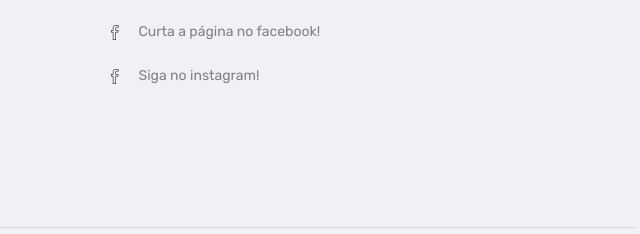
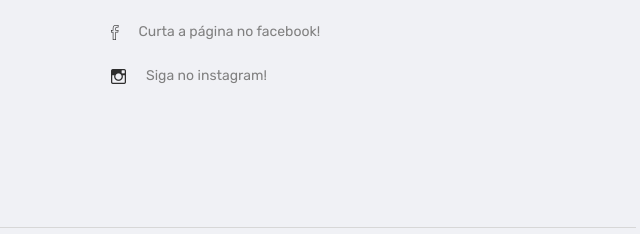
Before and after one commit to ca-r0-l/andremir-salgados, a plain HTML site: page index.html in a window 1280 px wide. Shown: the part 2566-2800 px from the top of the page, 544-1184 px from the left. Drawn offline with Linux system fonts and the light colour scheme; files whose address does not match are found by name.

Commit message:
corrigindo ( ¬¬ ) links para o instagram

```diff
--- a/index.html
+++ b/index.html
@@ -317,7 +317,7 @@
                                       </div>
                                       <div class="food-address">
                                           <div class="food-info-icon">
-                                             <i class="ion-social-facebook-outline"></i>
+                                             <i class="ion-social-instagram-outline"></i>
                                           </div>
                                           <div class="food-info-content">
                                               <p><a href="https://www.instagram.com/andresa.cris/">Siga no instagram!</a></p>
```
